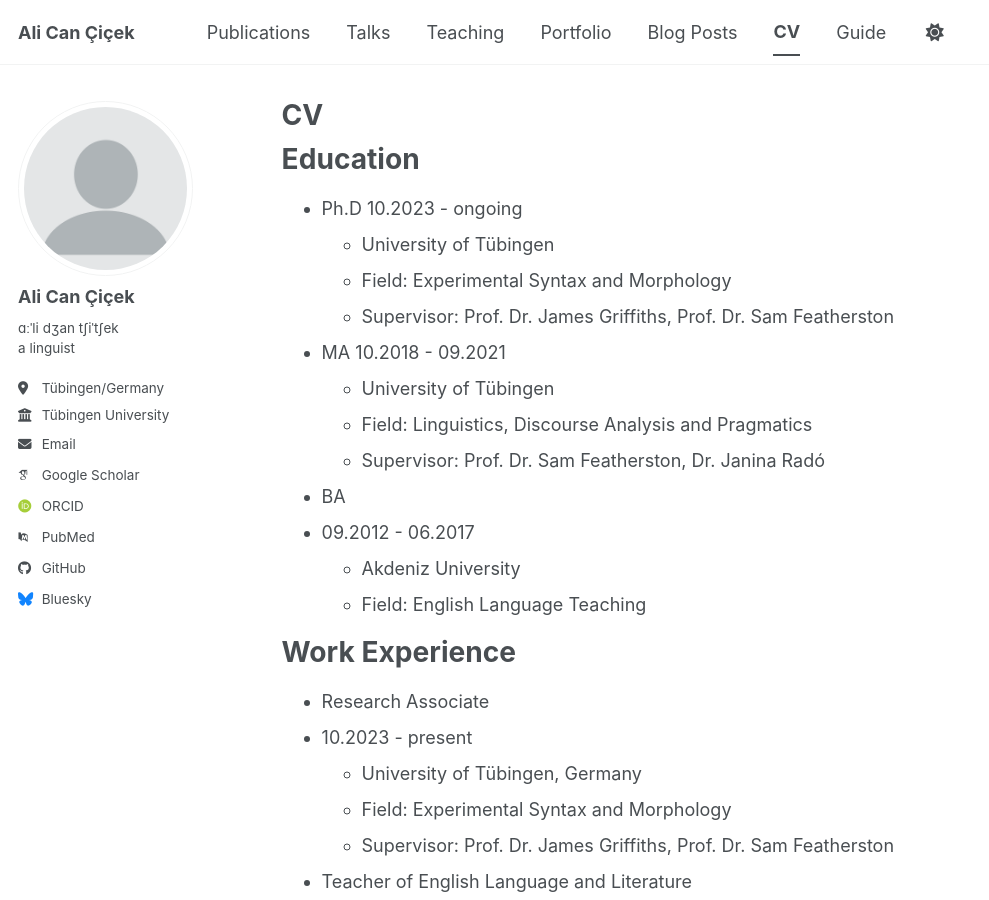
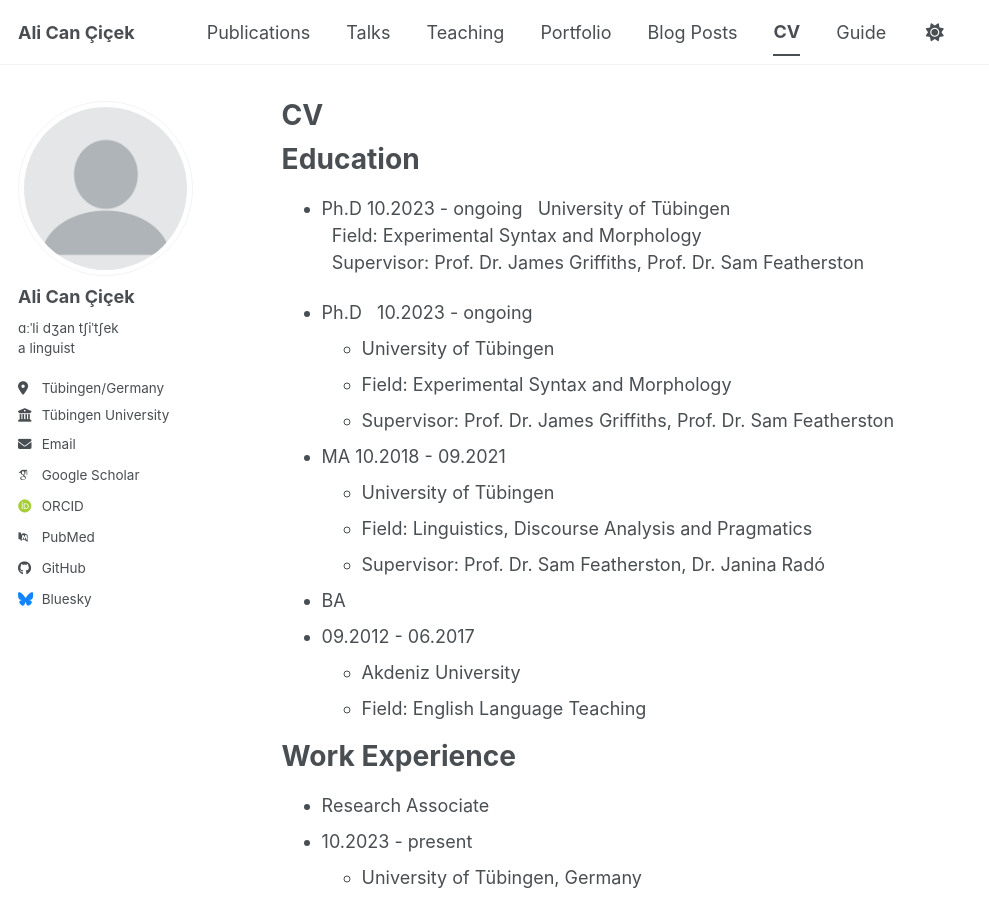
Before and after one commit to cicekalican/cicekalican.github.io, a Jekyll site: the page built from _pages/cv.md, in a window 1280 px wide and 900 px high. Shown: the whole window, without its empty margins (0-989 px from the left). Built offline with Jekyll 4.4.1, drawn with Linux system fonts in a browser that asks for light colours; some web fonts are replaced; a script bundle is joined from its source files by our own code; library files that are not in the unit come from our copies.

Commit message:
Fix formatting in CV education section
Correct formatting and duplicate information in education section.

```diff
--- a/_pages/cv.md
+++ b/_pages/cv.md
@@ -12,8 +12,13 @@
 Education
 ======
 
+* Ph.D 10.2023 - ongoing
+  &nbsp;&nbsp;University of Tübingen
+  &nbsp;&nbsp;Field: Experimental Syntax and Morphology
+  &nbsp;&nbsp;Supervisor: Prof. Dr. James Griffiths, Prof. Dr. Sam Featherston
+
 * Ph.D
-  10.2023 - ongoing
+  &nbsp;&nbsp;10.2023 - ongoing
   * University of Tübingen
   * Field: Experimental Syntax and Morphology
   * Supervisor: Prof. Dr. James Griffiths, Prof. Dr. Sam Featherston
```
